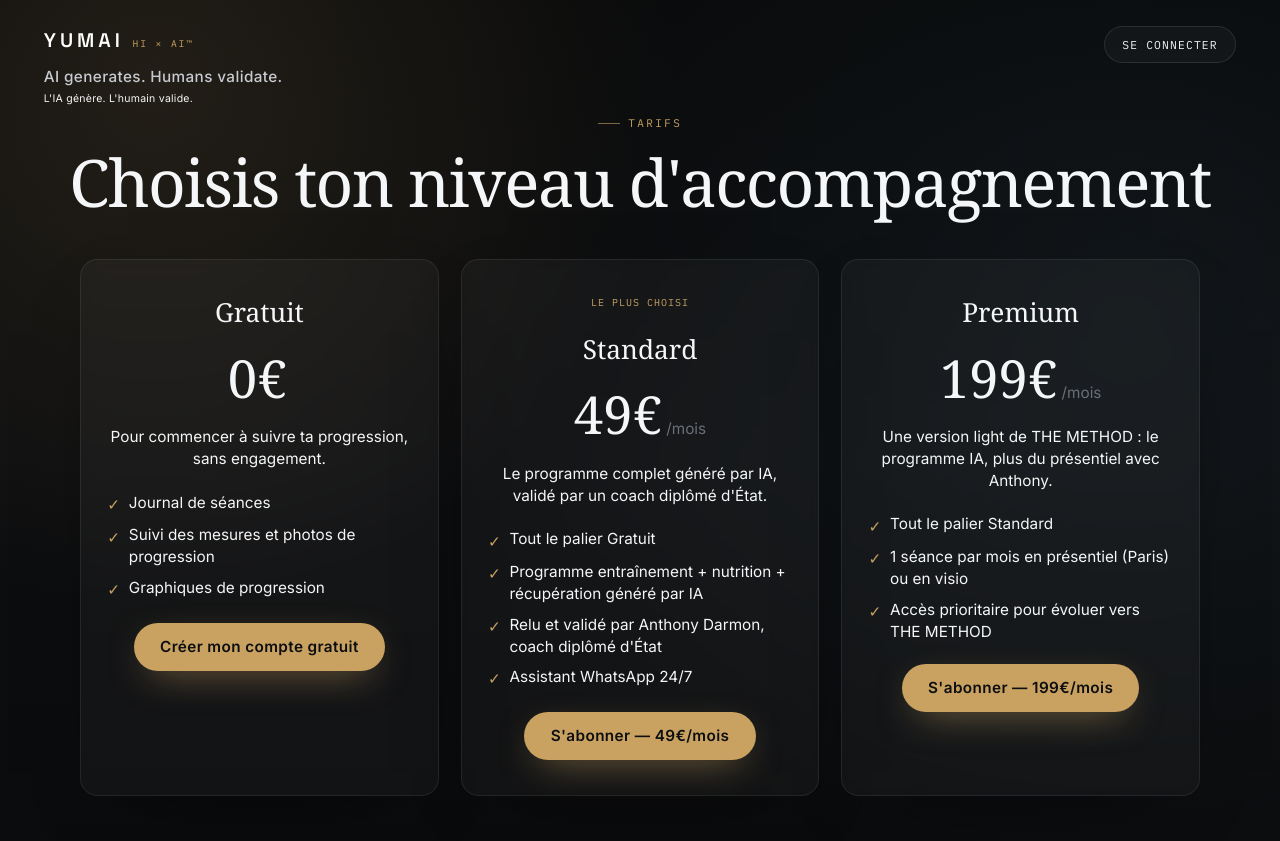
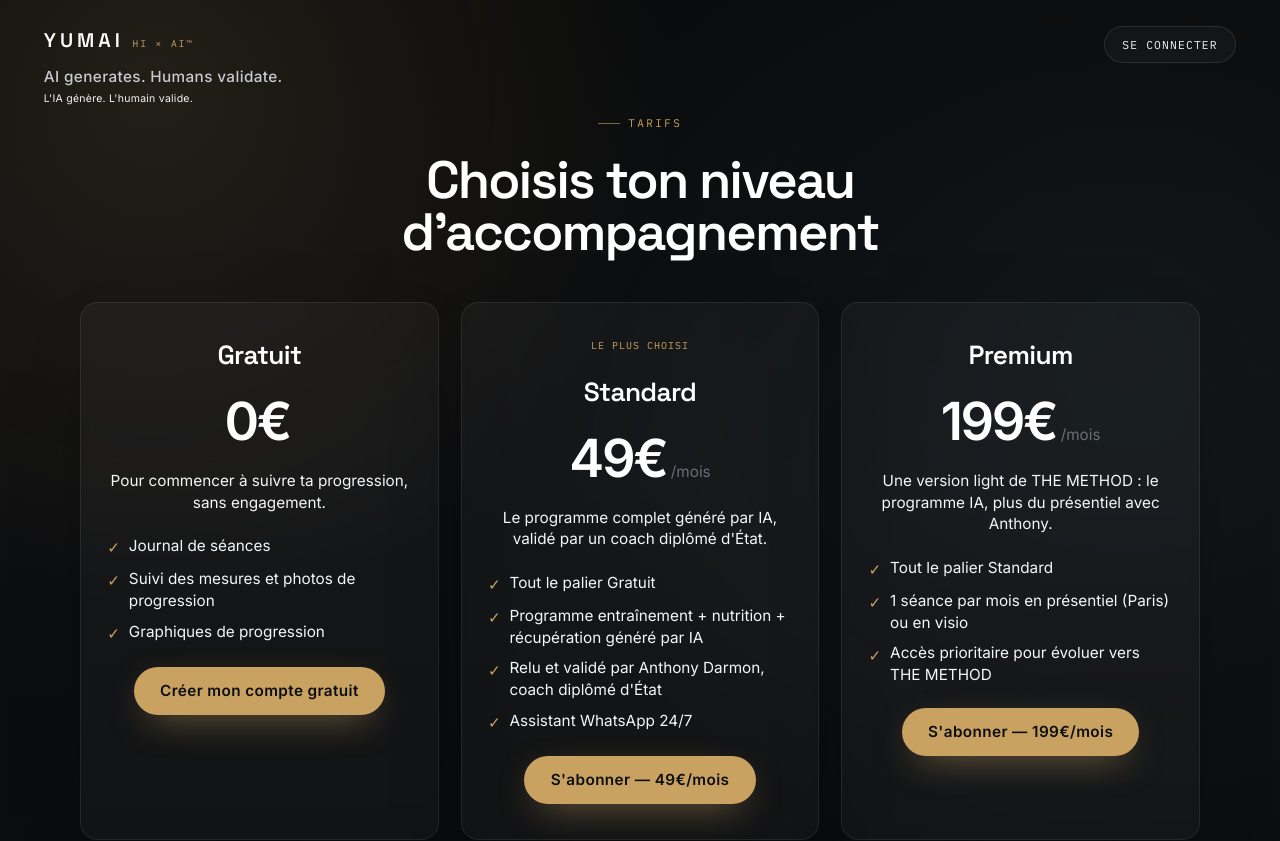
Before and after one commit to anthonydarmon213-ux/COAI, a Next.js app: page /pricing in a window 1280 px wide. Shown: the top 841 px of the page. Built offline with nearby package versions, Linux system fonts and the light colour scheme; no server answers.

Commit message:
Harmonise la typographie des offres YUMAI

```diff
--- a/src/app/(marketing)/pricing/page.tsx
+++ b/src/app/(marketing)/pricing/page.tsx
@@ -59,7 +59,7 @@ export default function PricingPage() {
     <main className="bg-lab-grid flex min-h-screen flex-col items-center gap-10 px-6 py-24">
       <div className="text-center">
         <SectionLabel>Tarifs</SectionLabel>
-        <h1 className="mt-4 font-editorial text-4xl font-normal tracking-tight text-graphite-50 sm:text-6xl">
+        <h1 className="mx-auto mt-5 max-w-3xl font-display text-3xl font-semibold leading-tight tracking-[-0.035em] text-white sm:text-5xl">
           Choisis ton niveau d&apos;accompagnement
         </h1>
       </div>
@@ -77,9 +77,9 @@ export default function PricingPage() {
                 Le plus choisi
               </span>
             )}
-            <h2 className="font-editorial text-2xl font-normal text-graphite-50">{tier.nom}</h2>
+            <h2 className="text-2xl font-semibold tracking-[-0.025em] text-white">{tier.nom}</h2>
             <div className="flex items-baseline gap-1">
-              <p className="font-editorial text-5xl text-graphite-50">{tier.prix}</p>
+              <p className="text-5xl font-semibold tracking-[-0.045em] text-white">{tier.prix}</p>
               <span className="text-sm text-graphite-400">{tier.suffixe}</span>
             </div>
             <p className="text-sm text-graphite-300">{tier.description}</p>
```
